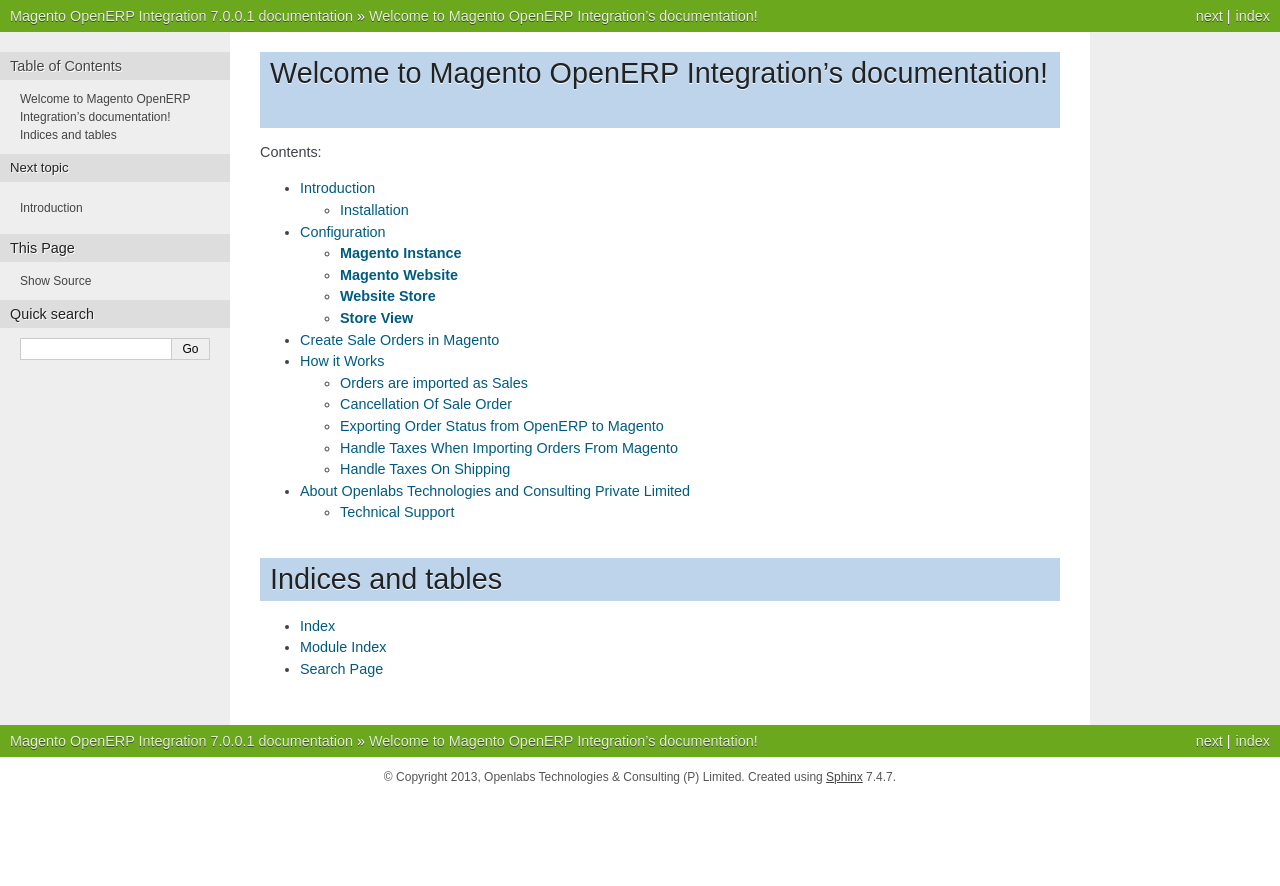
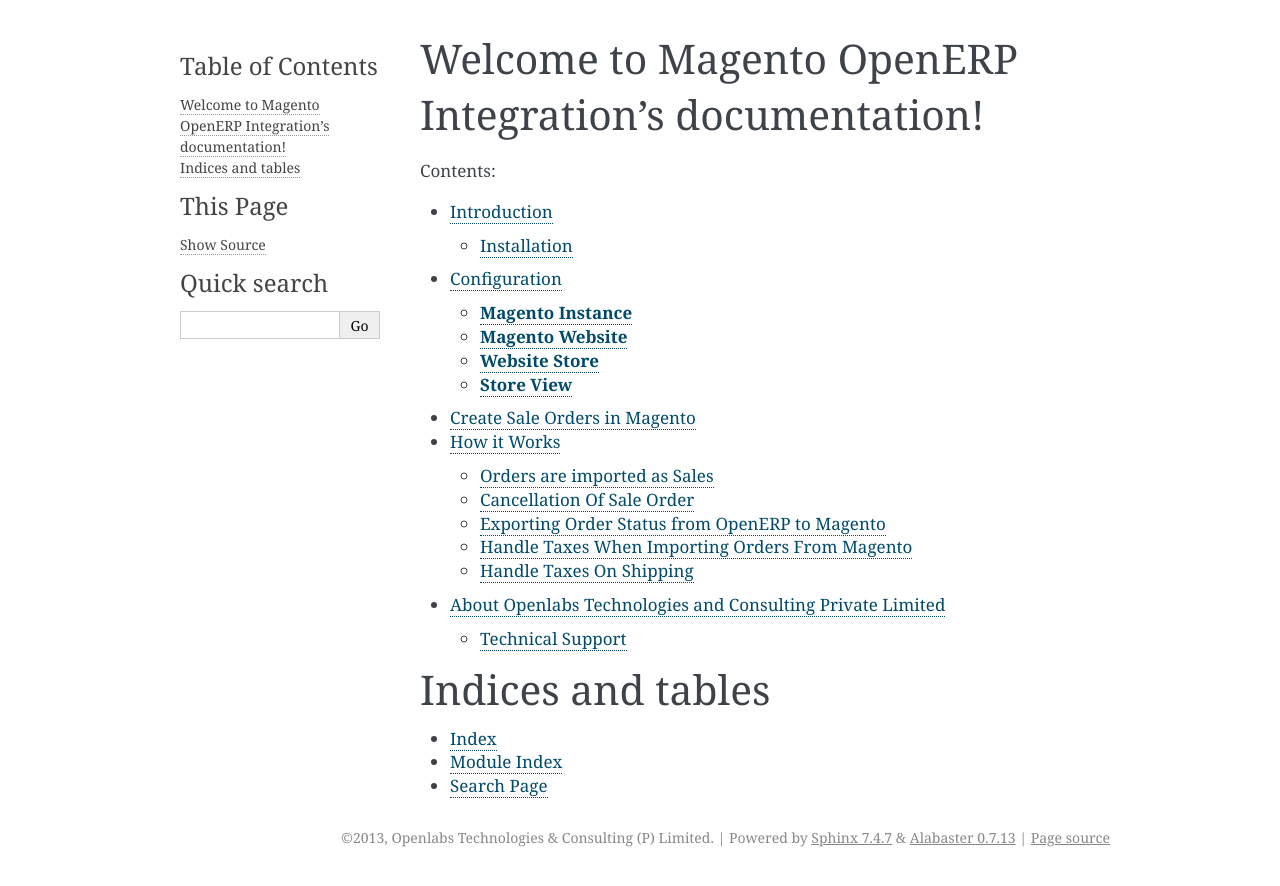
Before and after one commit to openlabs/magento_integration, a Sphinx documentation site: the page built from doc/source/index.rst, in a window 1280 px wide. Shown: the top 886 px of the page. Built offline with Sphinx 7.4.7, drawn with Linux system fonts in a browser that asks for light colours; formulas are drawn with MathJax 3.

Commit message:
Use rtd theme and version # from module

```diff
--- a/doc/source/conf.py
+++ b/doc/source/conf.py
@@ -55,9 +55,7 @@
 # built documents.
 #
 # The short X.Y version.
-version = '7.0.0.1'
-# The full version, including alpha/beta/rc tags.
-release = '7.0.0.1'
+version = release = eval(open('../../__openerp__.py').read())['version']
 
 # The language for content autogenerated by Sphinx. Refer to documentation
 # for a list of supported languages.
@@ -99,9 +97,24 @@
 
 # -- Options for HTML output ---------------------------------------------------
 
-# The theme to use for HTML and HTML Help pages.  See the documentation for
-# a list of builtin themes.
-html_theme = 'nature'
+# The theme to use for HTML and HTML Help pages.
+
+# on_rtd is whether we are on readthedocs.org, this line of
+# code grabbed from docs.readthedocs.org
+# otherwise, readthedocs.org uses their theme by default,
+# so no need to specify it
+on_rtd = os.environ.get('READTHEDOCS', None) == 'True'
+
+if not on_rtd:  # only import and set the theme if we're building docs locally
+    try:
+        import sphinx_rtd_theme
+    except ImportError:
+        print "Using default theme since sphinx_rtd_theme is not installed."
+        print "To install use: pip install sphinx_rtd_theme"
+        html_theme = 'default'
+    else:
+        html_theme = 'sphinx_rtd_theme'
+        html_theme_path = [sphinx_rtd_theme.get_html_theme_path()]
 
 # Theme options are theme-specific and customize the look and feel of a theme
 # further.  For a list of options available for each theme, see the
```
